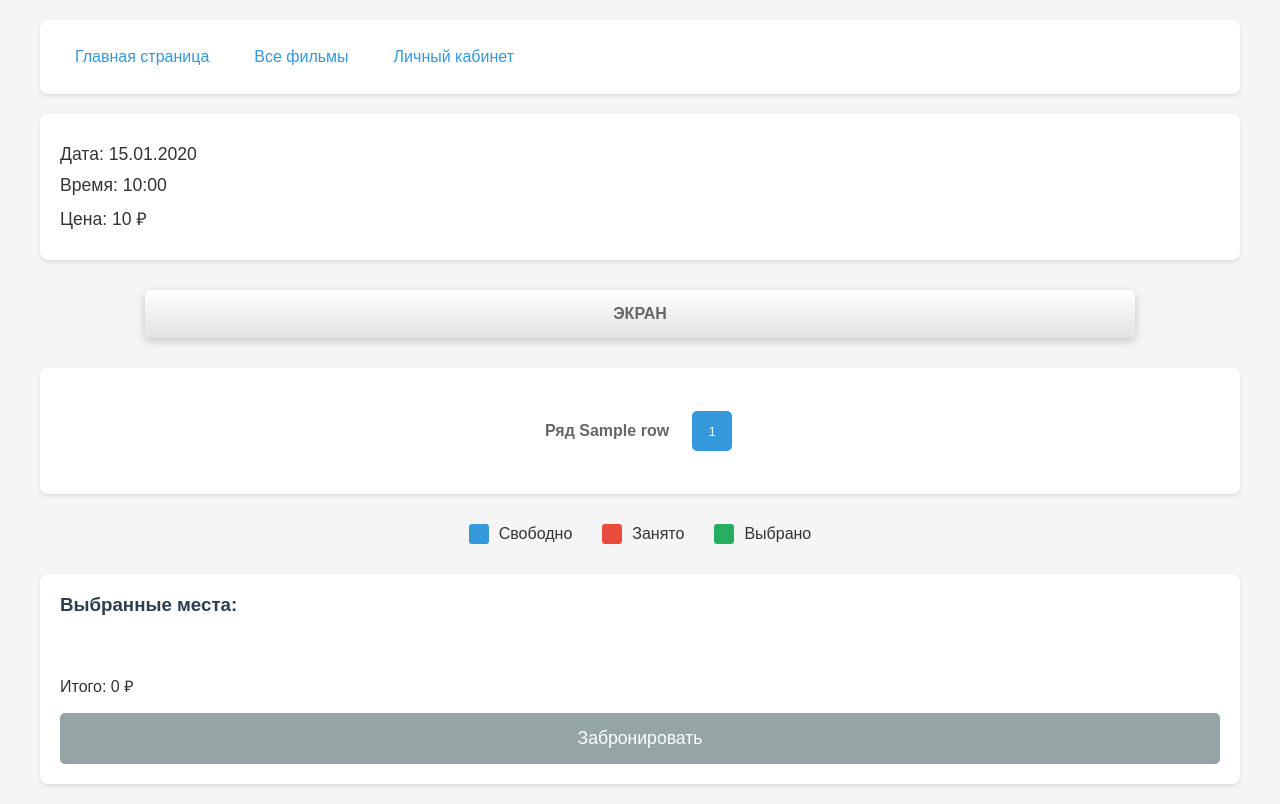
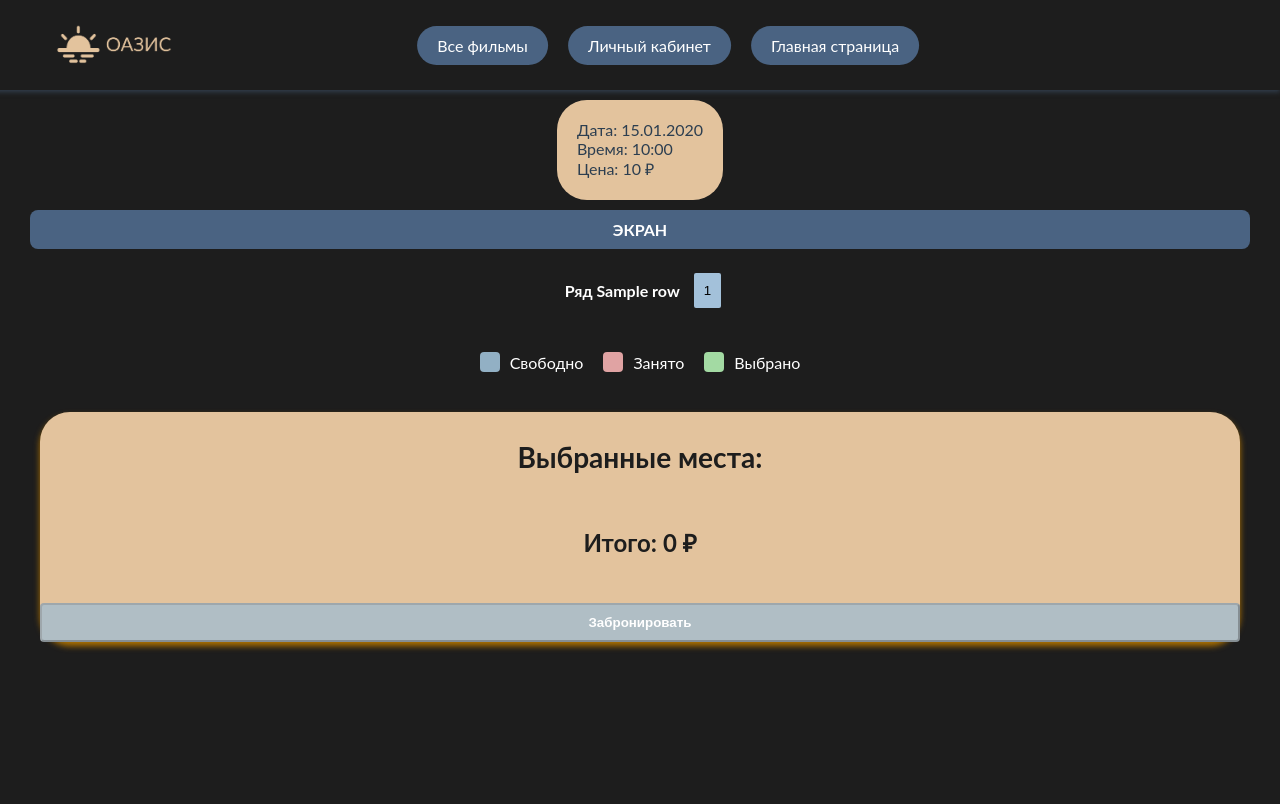
Before and after one commit to curiuwu/db_project, a Flask app: page /select_session/1 in a window 1280 px wide. After the commit the page ends 650 px from the top, so only its background shows below. Run offline with Flask 3, Linux system fonts and the light colour scheme; the visitor is signed in with stand-in values (Sample User, id 1); a database or web service that is not in the repository returns one stand-in record (values such as "Sample title"); some libraries are stand-ins or nearby versions.

Commit message:
Rewrite session-select? add styles and servises

```diff
--- a/app/routes/session_select.py
+++ b/app/routes/session_select.py
@@ -1,5 +1,6 @@
 from flask import Blueprint, session, render_template, url_for, redirect, request
 from app.db import get_db_connetction
+from services import get_session_info_by_id, get_hall, get_seats
 
 select_bp = Blueprint("session_select", __name__)
 
@@ -12,25 +13,17 @@ def select_session(session_id):
     cur = connection.cursor()
 
     #Выбор информации о сеансе и фильме
-    cur.execute(""" select sessions.session_id, sessions.date, sessions.time, sessions.price, films.title, films.description
-                    from sessions
-                    join films on sessions.film_id = films.film_id
-                    where sessions.session_id = %s""", (session_id,))
-    session_info = cur.fetchone()
+    session_info = get_session_info_by_id(session_id)
 
     if session_info is None:
         cur.close()
         connection.close()
         return 'Такого сеанса нет', 404
 
-    cur.execute("""select hall_id from sessions where session_id = %s""", (session_id,))
-    hall_id = cur.fetchone()
+
+    hall_id = get_hall(session_id)
     #Выбор всех мест
-    cur.execute(""" select seat_id, row, seat_number
-                    from seats
-                    where hall_id = %s
-                    order by row, seat_number""", (hall_id,))
-    seats = cur.fetchall()
+    seats = get_seats(hall_id)
 
     cur.close()
     connection.close()
--- a/app/static/css/session_select.css
+++ b/app/static/css/session_select.css
@@ -1,130 +1,84 @@
-body {
-    font-family: 'Arial', sans-serif;
-    margin: 0;
-    padding: 0;
-    background-color: #f5f5f5;
-    color: #333;
+/*
+session_select.css — стили для страницы выбора мест:
+- .container: общий контейнер для центрирования содержимого.
+- .center-content: центрирование элементов внутри контейнера.
+- .session-info, .screen-container, .seating-area, .legend, .booking-summary: стили для различных секций страницы.
+*/
+
+.session-info{
+    background-color: #E3C39D; /* Светлый фон карточки */
+    border-radius: 30px; /* Скругление углов */
+    padding: 20px; /* Внутренний отступ */
 }
 
-.container {
-    max-width: 1200px;
-    margin: 0 auto;
-    padding: 20px;
-}
-
-.header {
-    background-color: white;
-    padding: 20px;
-    border-radius: 8px;
-    box-shadow: 0 2px 4px rgba(0,0,0,0.1);
-    margin-bottom: 20px;
-}
-
-.header h1 {
-    margin: 0 0 15px 0;
-    color: #2c3e50;
-}
-
-nav {
+.center-content {
     display: flex;
-    gap: 15px;
-}
-
-.nav-link {
-    text-decoration: none;
-    color: #3498db;
-    padding: 8px 15px;
-    border-radius: 4px;
-    transition: background-color 0.3s;
-}
-
-.nav-link:hover {
-    background-color: #f0f7ff;
-}
-
-.session-info {
-    background-color: white;
-    padding: 20px;
-    border-radius: 8px;
-    box-shadow: 0 2px 4px rgba(0,0,0,0.1);
-    margin-bottom: 30px;
-}
-
-.session-info p {
-    margin: 10px 0;
-    font-size: 1.1em;
+    flex-direction: column;
+    align-items: center;
+    width: 100%;
 }
 
 .screen-container {
-    text-align: center;
-    margin-bottom: 30px;
+
+    margin-top: 10px;
+    display: flex;
+    flex-direction: column;
+    align-items: center;
+    width: 100%;
 }
 
 .screen {
-    background: linear-gradient(to bottom, #ffffff, #e1e1e1);
-    padding: 15px;
-    width: 80%;
-    margin: 0 auto;
-    border-radius: 5px;
-    box-shadow: 0 3px 10px rgba(0,0,0,0.2);
+    background-color: #4A6382;
+    color: white;
+    padding: 10px;
+    border-radius: 8px;
+    text-align: center;
     font-weight: bold;
-    color: #666;
+    width: 100vw; /* Растягиваем на всю ширину окна */
+    max-width: 1200px; /* Ограничиваем максимальную ширину, чтобы не выходило за контейнер */
+    margin-left: calc(-50vw + 50%); /* Центрируем относительно экрана */
+    margin-right: calc(-50vw + 50%);
 }
 
 .seating-area {
-    background-color: white;
-    padding: 30px;
-    border-radius: 8px;
-    box-shadow: 0 2px 4px rgba(0,0,0,0.1);
-    margin-bottom: 30px;
-    display: flex;
-    justify-content: center;
-    align-items: center;
+    margin: 20px 0;
 }
 
-.row {
-    display: flex;
-    align-items: center;
-    margin-bottom: 10px;
-    gap: 10px;
+.seats-table {
+    width: 100%;
+    border-collapse: collapse;
 }
 
 .row-number {
-    min-width: 60px;
-    color: #666;
+    font-weight: bold;
+    padding: 10px;
+    text-align: center;
 }
 
 .seat {
-    width: 40px;
-    height: 40px;
+    background-color: #A3C1DA;
+    border: none;
+    border-radius: 2px;
+    padding: 10px;
+    cursor: pointer;
     margin: 3px;
-    border-radius: 5px;
-    border: none;
-    background-color: #3498db;
-    color: white;
-    cursor: pointer;
-    transition: all 0.3s ease;
+    transition: background-color 0.3s ease;
 }
 
-.seat:hover:not(.occupied) {
-    transform: scale(1.1);
-    background-color: #2980b9;
+.seat:hover {
+    background-color: #92B0C4;
 }
 
-.seat.occupied {
-    background-color: #e74c3c;
+.seat:disabled {
+    background-color: #E0E0E0;
     cursor: not-allowed;
-}
-
-.seat.selected {
-    background-color: #27ae60;
 }
 
 .legend {
     display: flex;
     justify-content: center;
-    gap: 30px;
-    margin-bottom: 30px;
+    gap: 20px;
+    margin: 20px 0;
 }
 
 .legend-item {
@@ -136,79 +90,70 @@ nav {
 .seat-example {
     width: 20px;
     height: 20px;
-    border-radius: 3px;
-    background-color: #3498db;
+    border-radius: 4px;
+    background-color: #92B0C4;
 }
 
-.seat-example.occupied {
-    background-color: #e74c3c;
+.occupied {
+    background-color: #E0A3A3;
 }
 
-.seat-example.selected {
-    background-color: #27ae60;
+.selected {
+    background-color: #A3DAA3;
 }
 
 .booking-summary {
-    background-color: white;
-    padding: 20px;
-    border-radius: 8px;
-    box-shadow: 0 2px 4px rgba(0,0,0,0.1);
-    margin-top: 30px;
-}
-
-.booking-summary h3 {
-    margin-top: 0;
-    color: #2c3e50;
-}
-
-#selected-seats {
-    margin: 15px 0;
-    min-height: 24px;
-    color: #666;
+    margin: 20px;
+    text-align: center;
+    margin-bottom: 32px; /* Добавим отступ снизу */
 }
 
 .book-button {
-    display: block;
-    width: 100%;
-    padding: 15px;
-    background-color: #27ae60;
+    margin-top: 10px;
+    background-color: #4A6382;
     color: white;
-    border: none;
-    border-radius: 5px;
-    font-size: 1.1em;
+    border-radius: 4px;
+    padding: 10px 20px;
     cursor: pointer;
-    transition: background-color 0.3s;
-}
-
-.book-button:hover:not(:disabled) {
-    background-color: #219a52;
+    font-weight: bold;
+    transition: background-color 0.3s ease;
+    margin-top: 20px; /* Отступ между summary и кнопкой */
 }
 
 .book-button:disabled {
-    background-color: #95a5a6;
+    background-color: #B0BEC5;
     cursor: not-allowed;
 }
 
-.seats-table {
-    border-collapse: separate;
-    border-spacing: 10px 10px;
-    margin: 0 auto;
+.book-button:not(:disabled):hover {
+    background-color: #3E507A;
 }
 
-.seats-table td {
-    text-align: center;
-    vertical-align: middle;
-    padding: 0;
-    background: none;
-    border: none;
+.booking-summary{
+    display: grid;
+    justify-content: bottom;
+    align-items: center;
+    height: 25vh; /* Занимает 1/4 страницы */
+    background-color: #E3C39D; /* Светлый фон */
+    border-radius: 30px; /* Скругленные углы */
+    color: #1D1D1D; /* Темный текст */
+    font-family: 'Lato', sans-serif;
+    font-size: 1.5em;
+    font-weight: bold;
+    box-shadow: 0 4px 6px rgb(176, 115, 0); /* Тень для карточки */
+    margin: 20px auto; /* Отступ сверху 20px и центрирование по горизонтали */
+    width: 100%; /* Растягиваем на всю ширину контейнера */
+    height: 100%;
+    max-height: 1200px;
+    max-width: 1200px; /* Ограничиваем максимальную ширину */
+    box-sizing: border-box;
+    margin-left: 0;
+    margin-right: 0;
 }
 
-.seats-table .row-number {
-    font-weight: bold;
-    color: #666;
-    min-width: 70px;
-    background: none;
-    border: none;
-    text-align: right;
-    padding-right: 10px;
+
+
+.session-info p {
+    margin: 0;
+    color: #2c3e50;
 }
--- a/app/templates/select_session.html
+++ b/app/templates/select_session.html
@@ -3,18 +3,21 @@
 <head>
     <meta charset="utf-8">
     <title>Выбор мест</title>
+    <link rel="stylesheet" href="{{ url_for('static', filename='css/style.css') }}">
     <link rel="stylesheet" href="{{ url_for('static', filename='css/session_select.css') }}">
 </head>
 <body>
+    <header class="header">
+            <img src="{{ url_for('static', filename='img/logo.png') }}" alt="Логотип" class="logo">
+            <div class="button-wrapper">
+                <a href="{{ url_for('all_films.all_films') }}" class="films-link button">Все фильмы</a>
+                <a href="{{ url_for('user_cabinet.personal_account') }}" class="personal-account-link button">Личный кабинет</a>
+                <a href="{{ url_for('main.main_page') }}" class="films-link button">Главная страница</a>
+            </div>
+        </header>
+
     <div class="container">
-        <div class="header">
-            <nav>
-                <a href="{{ url_for('main.main_page') }}" class="nav-link">Главная страница</a>
-                <a href="{{ url_for('all_films.all_films') }}" class="nav-link">Все фильмы</a>
-                <a href="{{ url_for('user_cabinet.personal_account') }}" class="nav-link">Личный кабинет</a>
-            </nav>
-        </div>
-
+        <main class="center-content">
             <div class="session-info">
                 <p class="date">Дата: {{ session_info[1].strftime('%d.%m.%Y') }}</p>
                 <p class="time">Время: {{ session_info[2].strftime('%H:%M') }}</p>
@@ -71,6 +74,7 @@
                 <p>Итого: <span id="total-price" data-price="{{ session_info[3] }}">0</span> ₽</p>
                 <button id="book-button" class="book-button" disabled>Забронировать</button>
             </div>
+        </main>
     </div>
 
     <script>
--- a/services/__init__.py
+++ b/services/__init__.py
@@ -5,3 +5,6 @@ from .get_director import get_director
 from .get_user_id import get_user_id
 from .get_ticket_info import get_ticket_info
 from .get_user_info import get_user_info
+from .get_session_info_by_id import get_session_info_by_id
+from .get_hall import get_hall
+from .get_seats import get_seats
--- /dev/null
+++ b/services/get_hall.py
@@ -0,0 +1,12 @@
+from app.db import get_db_connetction
+
+
+
+def get_hall(session_id):
+    connection = get_db_connetction()
+    cur = connection.cursor()
+    cur.execute("""select hall_id from sessions where session_id = %s""", (session_id,))
+    hall_id = cur.fetchone()
+    cur.close()
+    connection.close()
+    return hall_id
--- /dev/null
+++ b/services/get_seats.py
@@ -0,0 +1,15 @@
+from app.db import get_db_connetction
+
+def get_seats(hall_id):
+    connection = get_db_connetction()
+    cur = connection.cursor()
+
+    cur.execute(""" select seat_id, row, seat_number
+                    from seats
+                    where hall_id = %s
+                    order by row, seat_number""", (hall_id,))
+    seats = cur.fetchall()
+
+    cur.close()
+    connection.close()
+    return seats
--- /dev/null
+++ b/services/get_session_info_by_id.py
@@ -0,0 +1,13 @@
+from app.db import get_db_connetction
+
+def get_session_info_by_id(session_id):
+    connection = get_db_connetction()
+    cur = connection.cursor()
+    cur.execute(""" select sessions.session_id, sessions.date, sessions.time, sessions.price, films.title, films.description
+                    from sessions
+                    join films on sessions.film_id = films.film_id
+                    where sessions.session_id = %s""", (session_id,))
+    session_info = cur.fetchone()
+    cur.close()
+    connection.close()
+    return session_info
```
Lines whose indentation alone changed are shown as unchanged.
